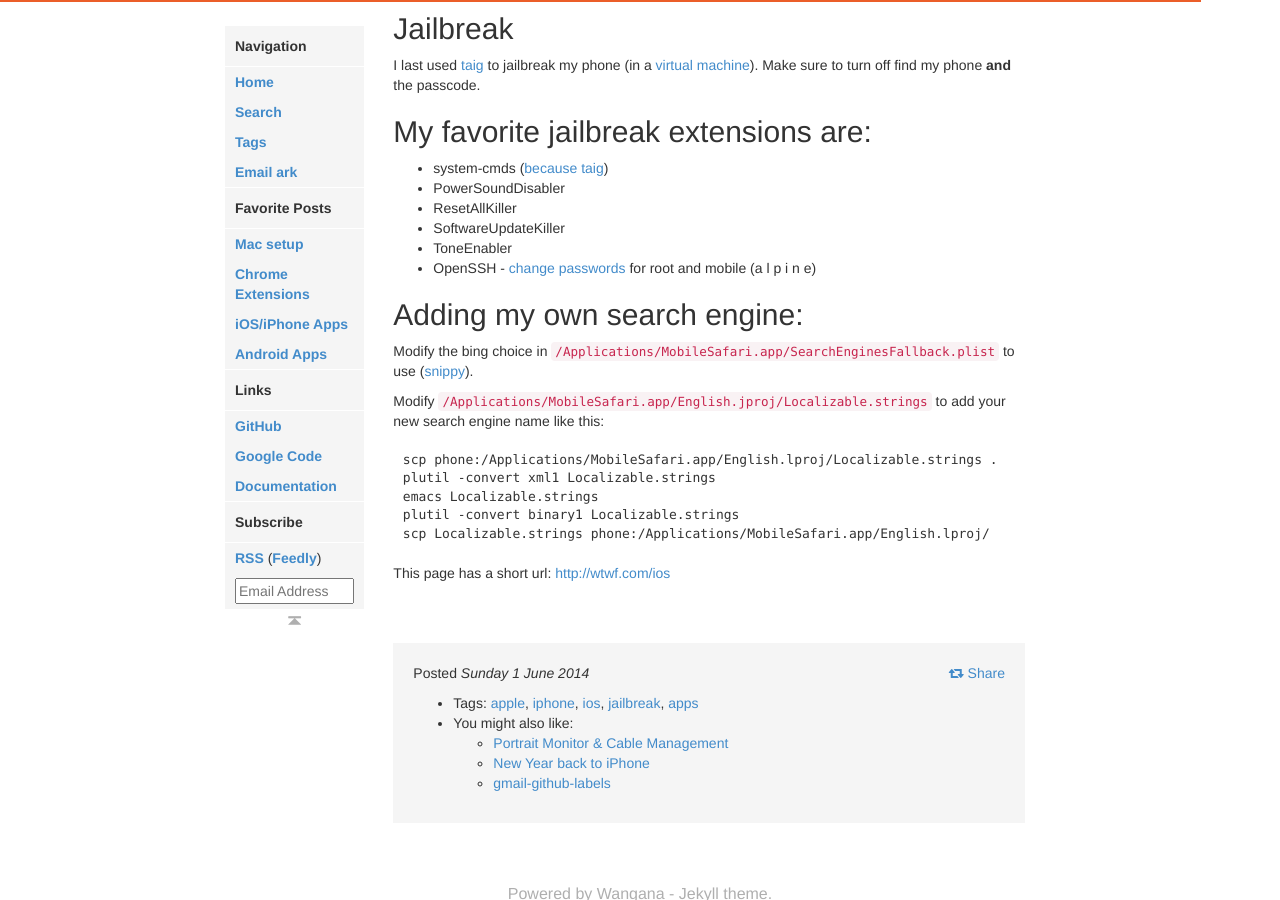
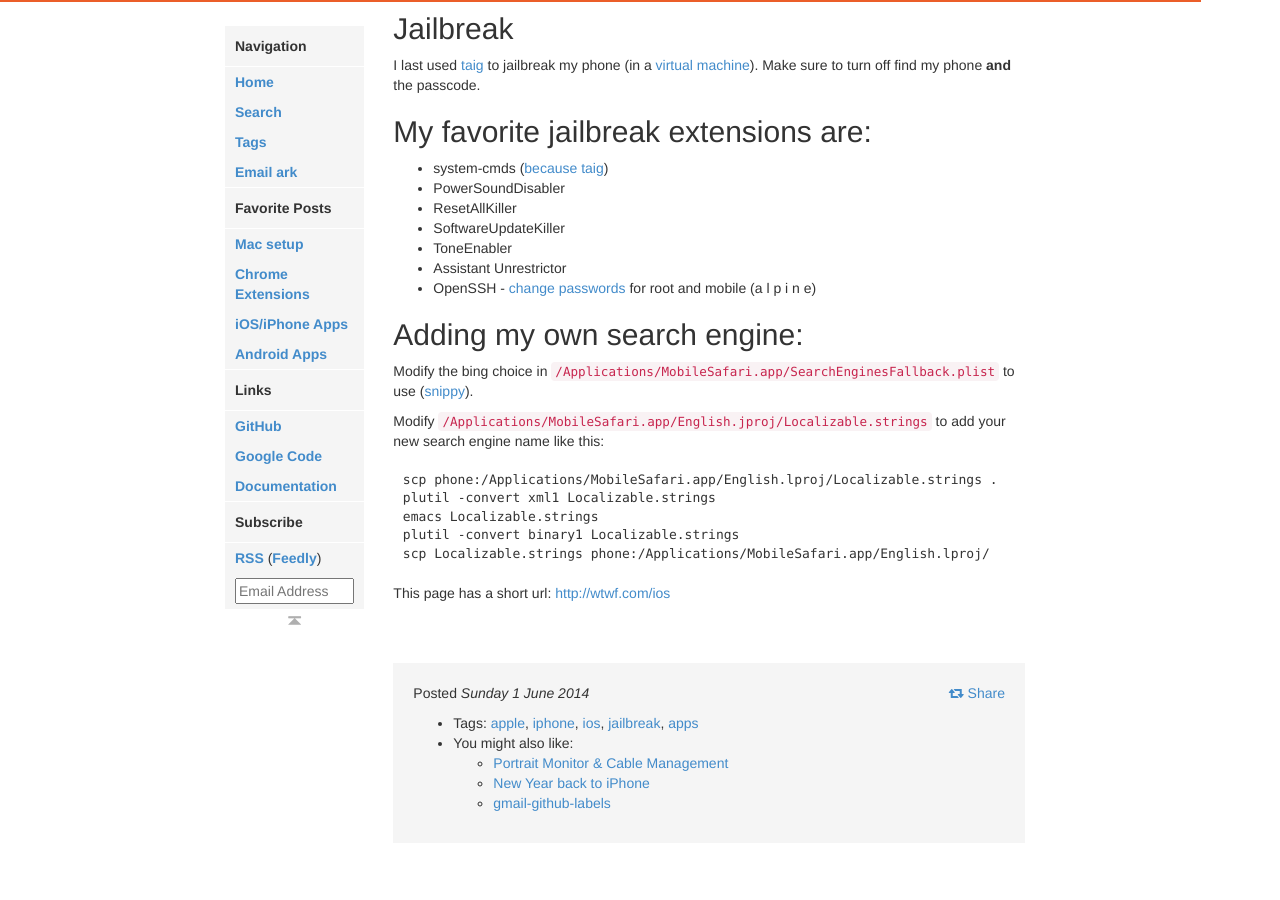
Before and after one commit to arkarkark/arkarkark.github.io, a Jekyll site: the page built from _posts/2014-06-01-ios-apps.md, in a window 1280 px wide and 900 px high, scrolled down 963 px. Built offline with Jekyll 4.4.1, drawn with Linux system fonts in a browser that asks for light colours; some web fonts are replaced; Markdown is read by kramdown in place of the engine named in the settings.

Commit message:
Update 2014-06-01-ios-apps.md
added Assistant Unrestrictor

```diff
--- a/_posts/2014-06-01-ios-apps.md
+++ b/_posts/2014-06-01-ios-apps.md
@@ -66,6 +66,7 @@
 * ResetAllKiller
 * SoftwareUpdateKiller
 * ToneEnabler
+* Assistant Unrestrictor
 * OpenSSH - [change passwords](http://cydia.saurik.com/password.html) for root and mobile (a l p i n e)
 
 ## Adding my own search engine:
```
